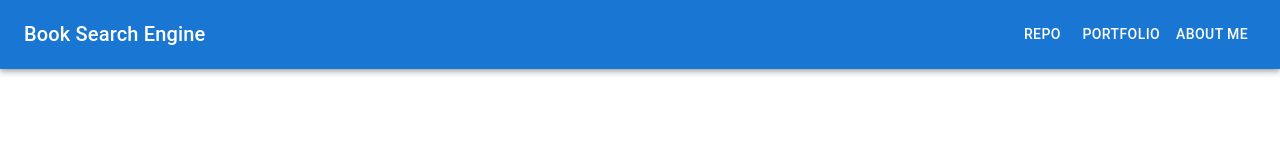
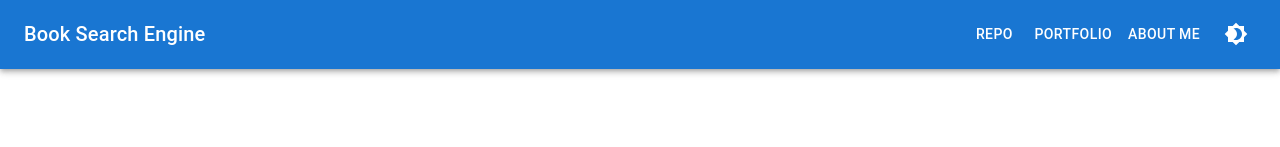
Before and after one commit to jrodriguezdiazz/book-search-engine, a React (Create React App) app: page / in a window 1280 px wide. Shown: the top 147 px of the page. Built offline with nearby package versions, Linux system fonts and the light colour scheme.

Commit message:
Add button in the header that allows you to change the color of the application (light or dark)

```diff
--- a/src/App.tsx
+++ b/src/App.tsx
@@ -1,22 +1,34 @@
-import { Fragment, useState } from 'react';
+import { useMemo, useState } from 'react';
 import CssBaseline from '@mui/material/CssBaseline';
 import Container from '@mui/material/Container';
+import { createTheme, ThemeProvider } from '@mui/material/styles';
 import { Header } from './components/Header/Header';
 import { SearchInput } from './components/SearchInput/SearchInput';
 import { GridBooksCard } from './components/GridBooksCard/GridBooksCard';
 import { Book } from './Interfaces/Book';
 
 function App() {
+  const [mode, setMode] = useState<'light' | 'dark'>('light');
   const [books, setBooks] = useState<Book[]>([]);
+  const theme = useMemo(
+    () =>
+      createTheme({
+        palette: {
+          mode,
+        },
+      }),
+    [mode]
+  );
+
   return (
-    <Fragment>
+    <ThemeProvider theme={theme}>
       <CssBaseline />
-      <Header />
+      <Header setMode={setMode} />
       <Container id="container">
         <SearchInput setBooks={setBooks} />
         <GridBooksCard books={books} />
       </Container>
-    </Fragment>
+    </ThemeProvider>
   );
 }
 
--- a/src/components/Header/Header.tsx
+++ b/src/components/Header/Header.tsx
@@ -1,15 +1,22 @@
+import { Dispatch, FunctionComponent, SetStateAction } from 'react';
 import AppBar from '@mui/material/AppBar';
 import Toolbar from '@mui/material/Toolbar';
 import Container from '@mui/material/Container';
 import { Links } from '../Links/Links';
 import { Title } from '../Title/Title';
+import { ToggleColorMode } from '../ToggleColorMode/ToggleColorMode';
 
-export const Header = () => (
+interface Props {
+  setMode: Dispatch<SetStateAction<'light' | 'dark'>>;
+}
+
+export const Header: FunctionComponent<Props> = ({ setMode }) => (
   <AppBar position="static">
     <Container maxWidth="xl">
       <Toolbar disableGutters>
         <Title />
         <Links />
+        <ToggleColorMode setMode={setMode} />
       </Toolbar>
     </Container>
   </AppBar>
--- /dev/null
+++ b/src/components/ToggleColorMode/ToggleColorMode.tsx
@@ -0,0 +1,22 @@
+import { Dispatch, FunctionComponent, SetStateAction } from 'react';
+import IconButton from '@mui/material/IconButton';
+import useTheme from '@mui/material/styles/useTheme';
+import Brightness4Icon from '@mui/icons-material/Brightness4';
+import Brightness7Icon from '@mui/icons-material/Brightness7';
+
+interface Props {
+  setMode: Dispatch<SetStateAction<'light' | 'dark'>>;
+}
+
+export const ToggleColorMode: FunctionComponent<Props> = ({ setMode }) => {
+  const theme = useTheme();
+  const isDarkMode = theme.palette.mode === 'dark';
+  const toggleColorMode = () => {
+    setMode(() => (isDarkMode ? 'light' : 'dark'));
+  };
+  return (
+    <IconButton sx={{ ml: 1 }} onClick={toggleColorMode} color="inherit">
+      {isDarkMode ? <Brightness7Icon /> : <Brightness4Icon />}
+    </IconButton>
+  );
+};
```
